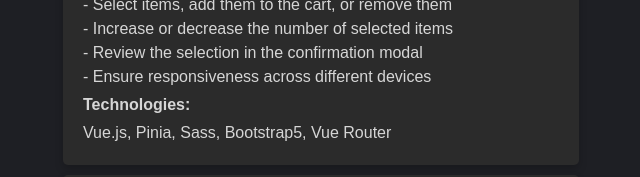
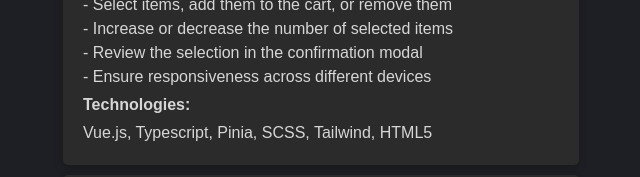
Before and after one commit to ipz06/my-portfolio, a Next.js app: page / in a window 1280 px wide. Shown: the part 2620-2797 px from the top of the page, without its empty margins (590-1230 px from the left). Built offline with nearby package versions, Linux system fonts and the light colour scheme.

Commit message:
Add technologies to the last project

```diff
--- a/src/app/projects/page.tsx
+++ b/src/app/projects/page.tsx
@@ -34,7 +34,7 @@
                         <li>- Ensure responsiveness across different devices</li>
                     </ul>
                     <h4 className="font-bold text-[#d6d6d6] py-1">Technologies:</h4>
-                    <span> Vue.js, Pinia, Sass, Bootstrap5, Vue Router</span>
+                    <span> Vue.js, Typescript, Pinia, SCSS, Tailwind, HTML5</span>
                 </div>
             </Link>
             <Link
```
